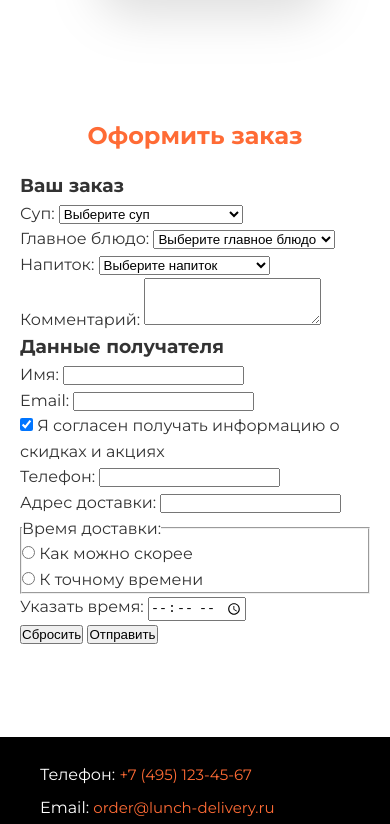
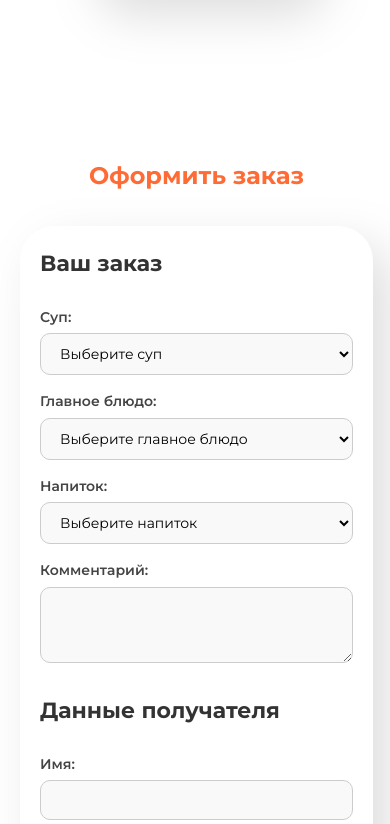
Before and after one commit to fns11111/food-construct, a plain HTML site: page lab2/lunch.html in a window 390 px wide. Shown: the part 4424-5248 px from the top of the page. Drawn offline with Linux system fonts and the light colour scheme.

Commit message:
Add styles for order section and form
Added styles for order form layout and responsiveness.

```diff
--- a/lab2/style.css
+++ b/lab2/style.css
@@ -97,3 +97,150 @@
         text-align: center;
     }
 }
+/* ===== Стили для формы заказа ===== */
+.order-section {
+    max-width: 1000px;
+    margin: 40px auto;
+    padding: 20px;
+}
+
+.order-section h2 {
+    text-align: center;
+    margin-bottom: 30px;
+}
+
+.order-form {
+    display: flex;
+    flex-wrap: wrap;
+    gap: 30px;
+    background: #ffffff;
+    padding: 40px;
+    border-radius: 35px;
+    filter: drop-shadow(17px 19px 24px rgba(0, 0, 0, 0.13));
+}
+
+/* Разделение формы на две колонки */
+.form-block {
+    flex: 1 1 400px; /* Растягиваться, но не меньше 400px */
+    display: flex;
+    flex-direction: column;
+    gap: 15px;
+}
+
+.form-block h3 {
+    font-size: 22px;
+    margin-bottom: 10px;
+    color: #333;
+}
+
+.form-group {
+    display: flex;
+    flex-direction: column;
+    gap: 5px;
+}
+
+.form-group label {
+    font-weight: 600;
+    font-size: 14px;
+    color: #444;
+}
+
+/* Поля ввода и селекты */
+.form-group input[type="text"],
+.form-group input[type="email"],
+.form-group input[type="tel"],
+.form-group input[type="time"],
+.form-group select,
+.form-group textarea {
+    width: 100%;
+    padding: 10px 15px;
+    border: 1px solid #ccc;
+    border-radius: 10px;
+    font-family: 'Montserrat', sans-serif;
+    font-size: 14px;
+    background-color: #f9f9f9;
+    box-sizing: border-box;
+}
+
+.form-group input:focus,
+.form-group select:focus,
+.form-group textarea:focus {
+    outline: none;
+    border-color: tomato;
+}
+
+/* Чекбоксы и радио */
+.checkbox-group, .radio-group {
+    flex-direction: row;
+    align-items: center;
+    gap: 10px;
+}
+
+.checkbox-group label, .radio-group label {
+    font-weight: 400;
+    cursor: pointer;
+}
+
+/* Fieldset */
+fieldset.form-group {
+    border: 1px solid #ddd;
+    border-radius: 10px;
+    padding: 15px;
+}
+
+fieldset.form-group legend {
+    font-weight: 600;
+    font-size: 14px;
+    color: #444;
+    padding: 0 5px;
+}
+
+/* Кнопки */
+.form-actions {
+    display: flex;
+    justify-content: flex-end;
+    gap: 20px;
+    width: 100%;
+    margin-top: 20px;
+    border-top: 1px solid #eee;
+    padding-top: 20px;
+}
+
+.form-actions button {
+    padding: 12px 30px;
+    border-radius: 10px;
+    font-family: 'Montserrat', sans-serif;
+    font-size: 16px;
+    font-weight: 600;
+    cursor: pointer;
+    border: none;
+    transition: background-color 0.2s ease;
+}
+
+.btn-reset {
+    background-color: #f1eee9;
+    color: #333;
+}
+
+.btn-reset:hover {
+    background-color: #e0ddd8;
+}
+
+.btn-submit {
+    background-color: tomato;
+    color: white;
+}
+
+.btn-submit:hover {
+    background-color: #e55a45;
+}
+
+/* Адаптив для формы */
+@media (max-width: 800px) {
+    .order-form {
+        padding: 20px;
+    }
+    .form-block {
+        flex: 1 1 100%;
+    }
+}
```
